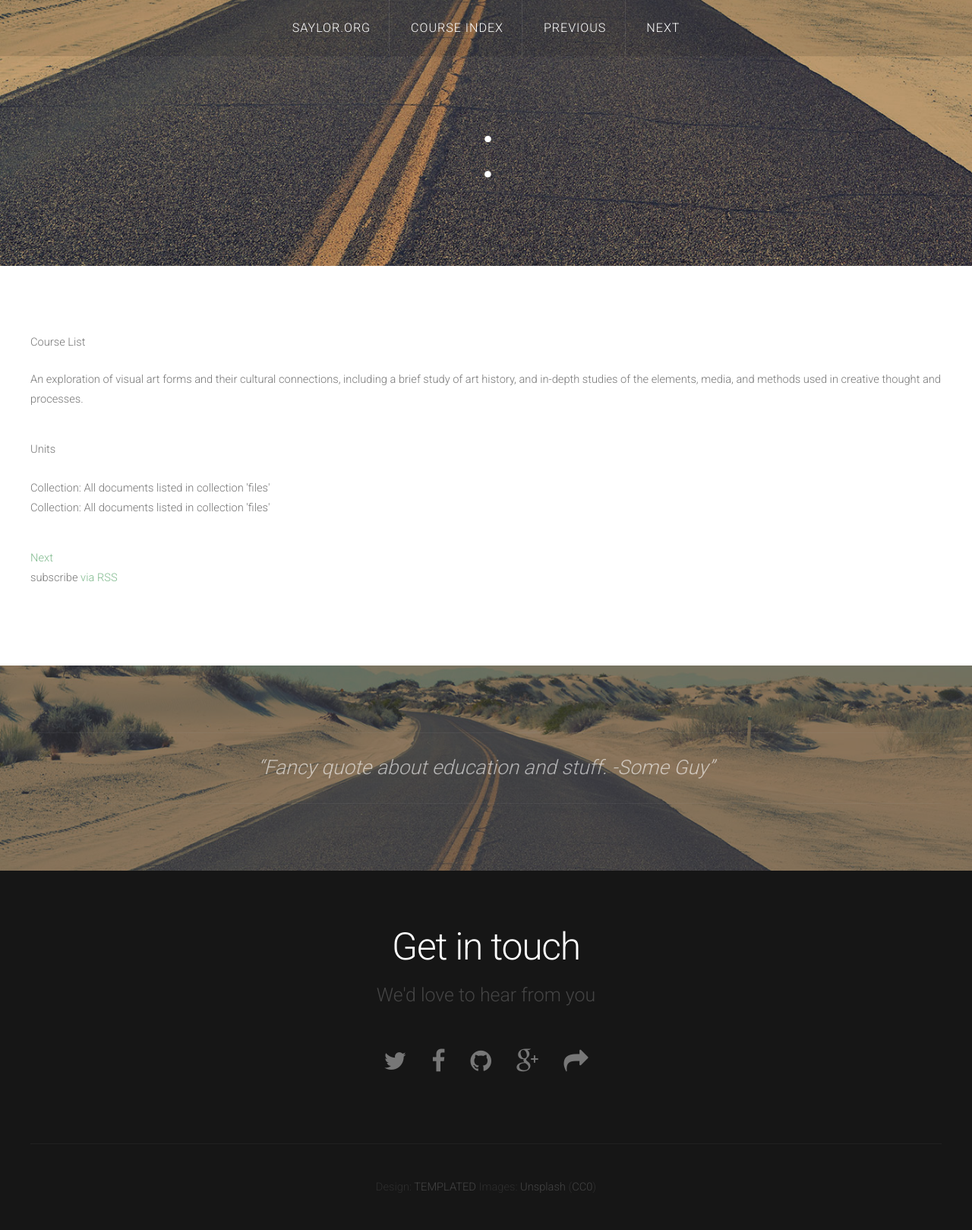
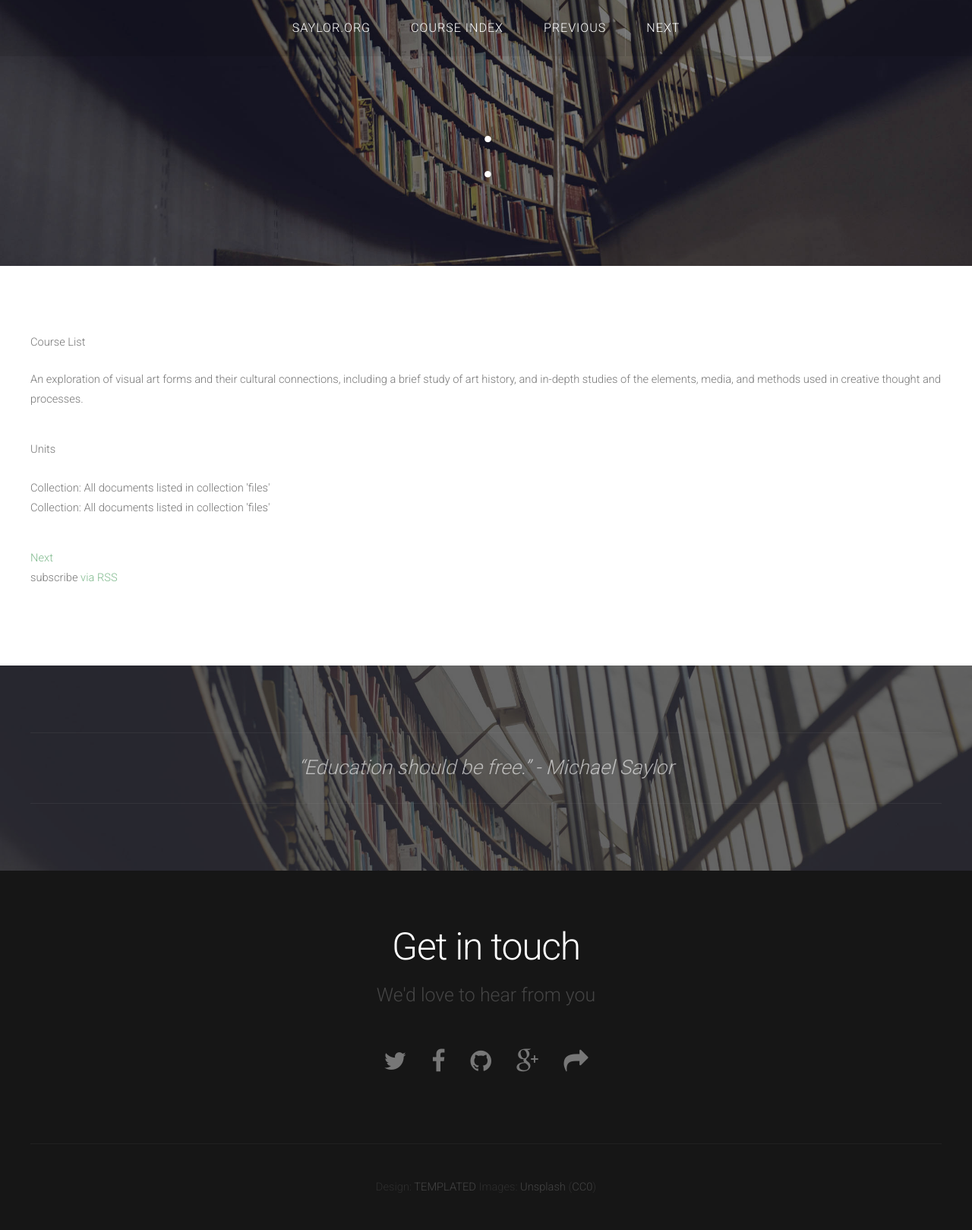
Before and after one commit to saylordotorg/Henry, a Jekyll site: the page built from index.html, in a window 1280 px wide. Shown: the whole page at 76% size. Built offline with Jekyll 4.4.1, drawn with Linux system fonts in a browser that asks for light colours; nearby versions of some CDN libraries.

Commit message:
Add new background

```diff
--- a/_config.yml
+++ b/_config.yml
@@ -15,7 +15,7 @@ markdown: kramdown
 #permalink: /:title/
 
 collections:
-  course_cs407:
+  course_arth101:
     output: true
-    permalink: /cs407/:path/
-    label: CS407
+    permalink: /arth101/:path/
+    label: ARTH101
--- a/_layouts/default.html
+++ b/_layouts/default.html
@@ -19,7 +19,7 @@
     <div id="tweet">
       <div class="container">
         <section>
-          <blockquote>&ldquo;Fancy quote about education and stuff. -Some Guy&rdquo;</blockquote>
+          <blockquote>&ldquo;Education should be free.&rdquo; - Michael Saylor</blockquote>
         </section>
       </div>
     </div>
--- a/css/style.css
+++ b/css/style.css
@@ -771,7 +771,7 @@
 	#header
 	{
 		position: relative;
-		background: url(../images/header.jpg) no-repeat bottom center;
+		background: url(../images/library2.jpg) no-repeat bottom center;
 		background-attachment: fixed;
 		background-size: cover;
 		text-align: center;
@@ -986,7 +986,7 @@
 	{
 		position: relative;
 		text-align: center;
-		background: url(../images/header.jpg) no-repeat center center;
+		background: url(../images/library2.jpg) no-repeat center center;
 		background-attachment: fixed;
 		background-size: cover;
 	}
```
Also changed, not shown: images/library2.jpg (added).
